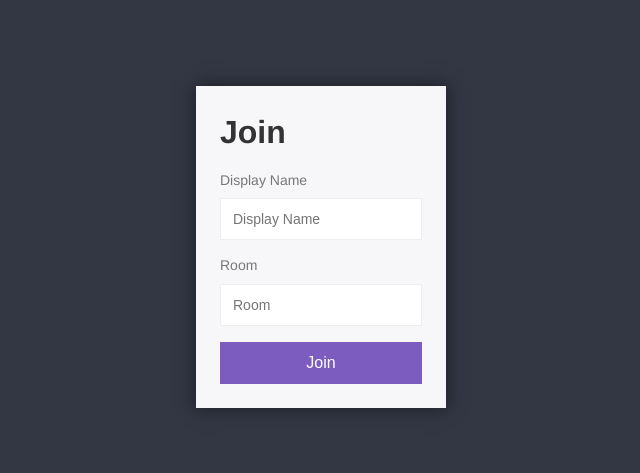
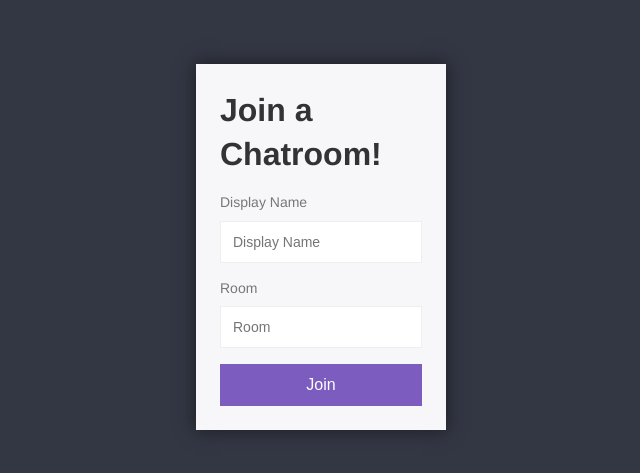
Before and after one commit to Kesarwani17/node-v3-chat-app, a website: page public/index.html in a window 1280 px wide. Shown: the part 153-626 px from the top of the page, without its empty margins (319-959 px from the left). Drawn offline with Linux system fonts and the light colour scheme.

Commit message:
added index text

```diff
--- a/public/index.html
+++ b/public/index.html
@@ -8,7 +8,7 @@
     <body>
         <div class="centered-form">
             <div class="centered-form__box">
-                <h1>Join</h1>
+                <h1>Join a Chatroom!</h1>
                 <form action="/chat.html">
                     <label>Display Name</label>
                     <input type="text" name="username" placeholder="Display Name" required>
```
